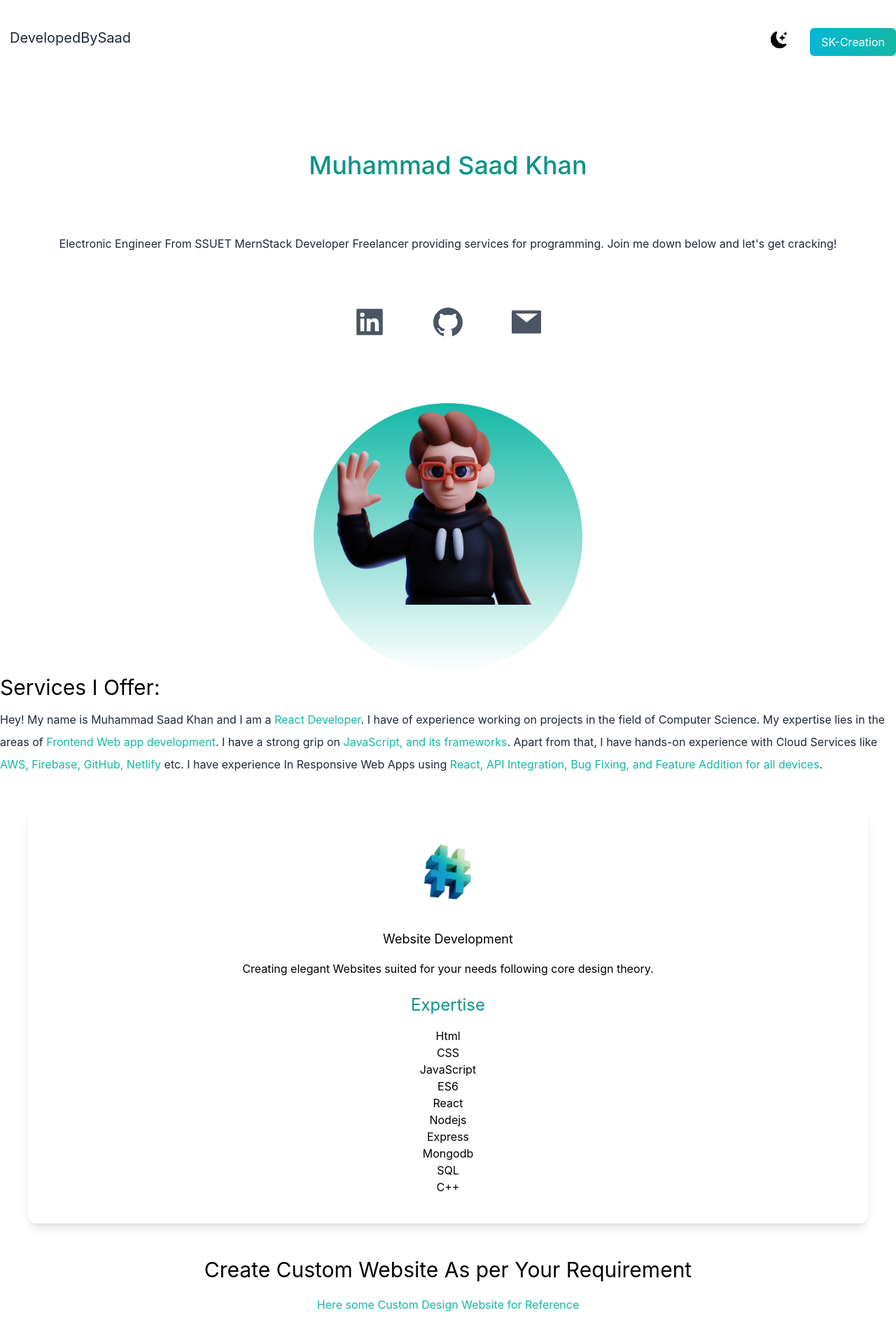
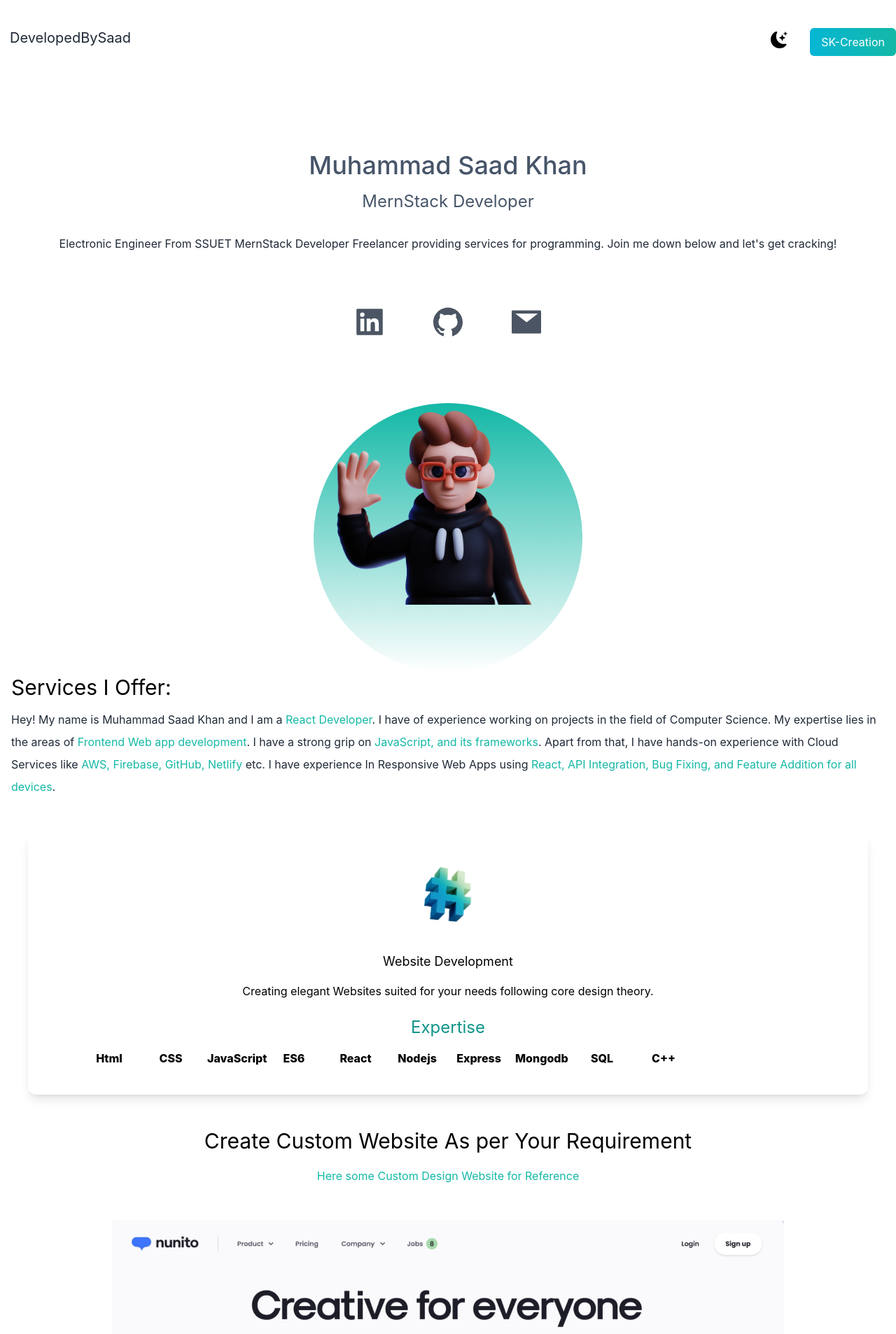
Before and after one commit to Saad-Khan7223/Portolio, a React (Create React App) app: page / in a window 1280 px wide. Shown: the top 1906 px of the page at 70% size. Built offline with nearby package versions, Linux system fonts and the light colour scheme.

Commit message:
Customization theme

```diff
--- a/src/components/Designs/Designs.js
+++ b/src/components/Designs/Designs.js
@@ -15,11 +15,11 @@ export default function Designs() {
     <div className="lg:flex flex-col gap-10 py-10 lg:flex-row lg:flex-wrap">
     <div className="basis-1/3 flex-1 ">
     <img
-    className="rounded-lg object-cover"
+    className="rounded-lg object-cover px-40"
     width={'100%'}
     height={'100%'}
     layout="responsive"
-    src={web1}
+    src={web6}
      alt='customWeb' />
     </div>
     </div>
@@ -27,7 +27,7 @@ export default function Designs() {
     <div className="lg:flex flex-col gap-10 py-10 lg:flex-row lg:flex-wrap">
     <div className="basis-1/3 flex-1 ">
     <img
-    className="rounded-lg object-cover"
+    className="rounded-lg object-cover px-40"
     width={'100%'}
     height={'100%'}
     layout="responsive"
@@ -39,7 +39,7 @@ export default function Designs() {
     <div className="lg:flex flex-col gap-10 py-10 lg:flex-row lg:flex-wrap">
     <div className="basis-1/3 flex-1 ">
     <img
-    className="rounded-lg object-cover"
+    className="rounded-lg object-cover px-40"
     width={'100%'}
     height={'100%'}
     layout="responsive"
@@ -51,7 +51,7 @@ export default function Designs() {
     <div className="lg:flex flex-col gap-10 py-10 lg:flex-row lg:flex-wrap">
     <div className="basis-1/3 flex-1 ">
     <img
-    className="rounded-lg object-cover"
+    className="rounded-lg object-cover px-40 "
     width={'100%'}
     height={'100%'}
     layout="responsive"
@@ -63,7 +63,19 @@ export default function Designs() {
     <div className="lg:flex flex-col gap-10 py-10 lg:flex-row lg:flex-wrap">
     <div className="basis-1/3 flex-1 ">
     <img
-    className="rounded-lg object-cover"
+    className="rounded-lg object-cover px-40"
+    width={'100%'}
+    height={'100%'}
+    layout="responsive"
+    src={web1}
+    alt='customWeb' />
+    </div>
+    </div>
+
+    <div className="lg:flex flex-col gap-10 py-10 lg:flex-row lg:flex-wrap">
+    <div className="basis-1/3 flex-1 ">
+    <img
+    className="rounded-lg object-cover px-40"
     width={'100%'}
     height={'100%'}
     layout="responsive"
@@ -71,18 +83,6 @@ export default function Designs() {
     alt='customWeb' />
     </div>
     </div>
-
-    <div className="lg:flex flex-col gap-10 py-10 lg:flex-row lg:flex-wrap">
-    <div className="basis-1/3 flex-1 ">
-    <img
-    className="rounded-lg object-cover"
-    width={'100%'}
-    height={'100%'}
-    layout="responsive"
-    src={web6}
-    alt='customWeb' />
-    </div>
-    </div>
     </div>
   )
 }
--- a/src/components/Projects/Project.js
+++ b/src/components/Projects/Project.js
@@ -11,16 +11,18 @@ export default function Project() {
             design theory.
             </p>
             <h4 className='py-4 text-2xl text-teal-600'>Expertise</h4>
-            <p className='text-black py1 dark:text-white'>Html</p>
-            <p className='text-black py1 dark:text-white'>CSS</p>
-            <p className='text-black py1 dark:text-white'>JavaScript</p>
-            <p className='text-black py1 dark:text-white'>ES6</p>
-            <p className='text-black py1 dark:text-white'>React</p>
-            <p className='text-black py1 dark:text-white'>Nodejs</p>
-            <p className='text-black py1 dark:text-white'>Express</p>
-            <p className='text-black py1 dark:text-white'>Mongodb</p>
-            <p className='text-black py1 dark:text-white'>SQL</p>
-            <p className='text-black py1 dark:text-white'>C++</p>
+            <ul className= 'grid xsm:grid-cols-1 gap-4 md:grid-cols-2 xl:grid-cols-12 sm:grid-cols-2 ml-10 mr-10'>
+            <li className='text-black py1 font-extrabold dark:text-white'>Html</li>
+            <li className='text-black py1 font-extrabold dark:text-white '>CSS</li>
+            <li className='text-black py1 font-extrabold dark:text-white'>JavaScript</li>
+            <li className='text-black py1 font-extrabold dark:text-white'>ES6</li>
+            <li className='text-black py1 font-extrabold dark:text-white'>React</li>
+            <li className='text-black py1 font-extrabold dark:text-white'>Nodejs</li>
+            <li className='text-black py1 font-extrabold dark:text-white'>Express</li>
+            <li className='text-black py1 font-extrabold  dark:text-white'>Mongodb</li>
+            <li className='text-black py1 font-extrabold dark:text-white'>SQL</li>
+            <li className='text-black py1 font-extrabold dark:text-white'>C++</li>
+            </ul>
     </div>
 
     </div>
--- a/src/components/Services/Services.js
+++ b/src/components/Services/Services.js
@@ -2,7 +2,7 @@ import React from 'react'
 
 export default function Services() {
   return (
-    <div className='dark:bg-gray-900 text-white'>
+    <div className='ml-4 mr-4 dark:bg-gray-900'>
       <h3 className='text-3xl py-1 text-black dark:text-white'>Services I Offer:</h3>
       <p className='text-md py-2 leading-8 text-gray-800 dark:text-white'>Hey! My name is Muhammad Saad Khan and I am a <span className='text-teal-500'>React Developer</span>. I have  of experience working on projects in the field of Computer Science. My expertise lies in the areas of <span className='text-teal-500'>Frontend Web app development</span>. I have a strong grip on <span className='text-teal-500'>JavaScript, and its frameworks</span>. Apart from that, I have hands-on experience with Cloud Services like <span className='text-teal-500'> AWS, Firebase, GitHub, Netlify</span>  etc. I have experience In Responsive Web Apps using <span className='text-teal-500'> React, API Integration, Bug Fixing, and Feature Addition for all devices</span>.</p>
     </div>
--- a/src/components/Upper/Uppersec.js
+++ b/src/components/Upper/Uppersec.js
@@ -9,8 +9,8 @@ export default function Uppersec() {
   return (
     <div className='dark:bg-gray-900 text-white'>
     <div className='text-center p-10'>
-     <h2 className='text-4xl py-2 text-teal-600 font-medium'>Muhammad Saad Khan</h2>
-     <h3 className='text-2xl py-2'>MernStack Developer</h3>
+     <h2 className='text-4xl py-2 text-slate-600 dark:text-teal-600 font-medium'>Muhammad Saad Khan</h2>
+     <h3 className='text-2xl py-2 text-slate-600 dark:text-teal-600'>MernStack Developer</h3>
      <p className='text-md py-5 leading-8 text-gray-800 dark:text-white'>Electronic Engineer From SSUET MernStack Developer Freelancer providing services for programming. Join me down below and let's get cracking!
      </p>
      </div>
```
